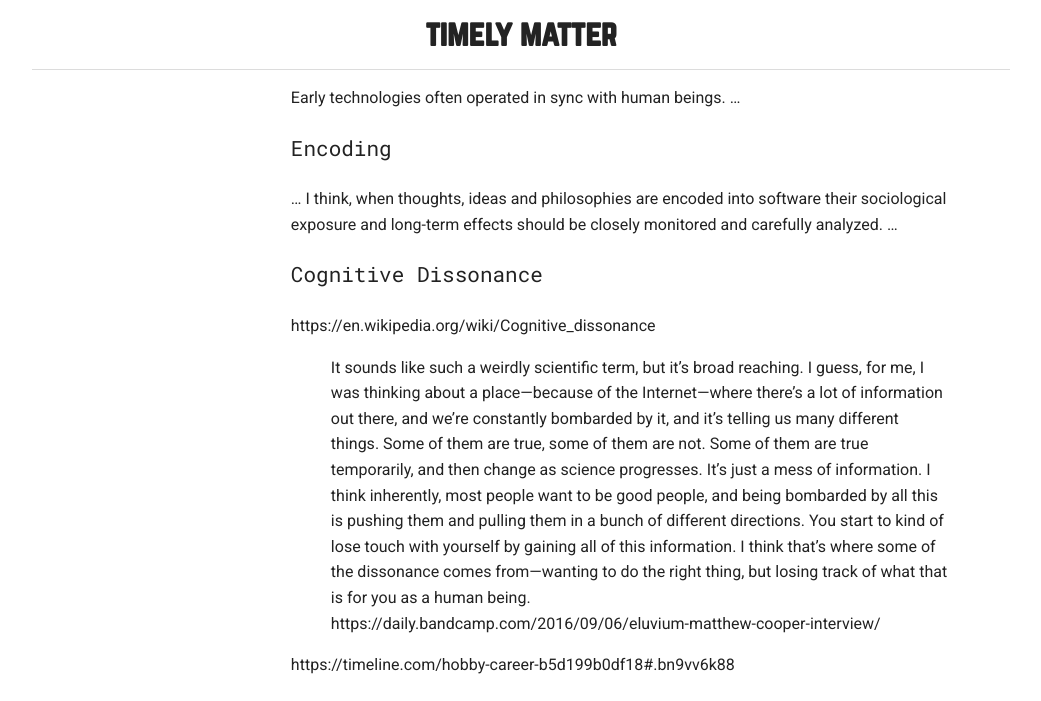
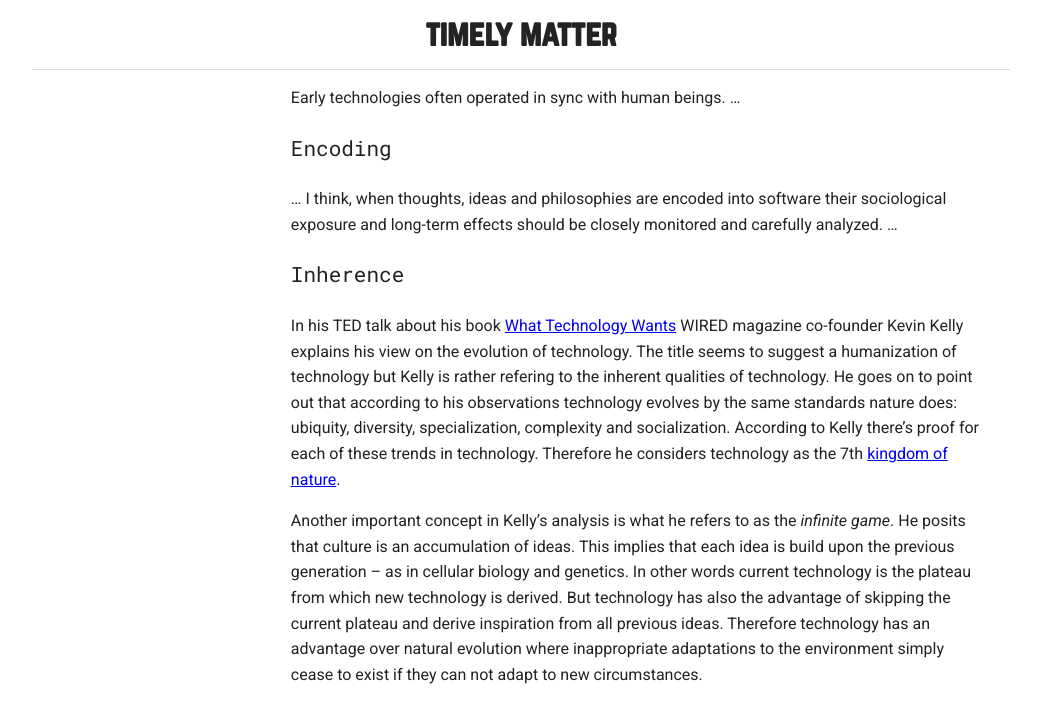
Before and after one commit to davidbeermann/timely-matter, a Jekyll site: the page built from motivation/index.md, in a window 1280 px wide and 1400 px high, scrolled down 4883 px. Shown: the top 701 px of the window, without its empty margins (119-1160 px from the left). Built offline with Jekyll 4.4.1, drawn with Linux system fonts in a browser that asks for light colours; some of the changed text lies outside the part shown; grey boxes are pictures that could not be loaded.

Commit message:
added paragraphs on inherence

```diff
--- a/motivation/index.md
+++ b/motivation/index.md
@@ -67,14 +67,15 @@ Early technologies often operated in sync with human beings. ...
 
 ... I think, when thoughts, ideas and philosophies are encoded into software their sociological exposure and long-term effects should be closely monitored and carefully analyzed. ...
 
-### Cognitive Dissonance
+### Inherence
 
-https://en.wikipedia.org/wiki/Cognitive_dissonance
+In his TED talk about his book [What Technology Wants](http://kk.org/books/what-technology-wants/) WIRED magazine co-founder Kevin Kelly explains his view on the evolution of technology. The title seems to suggest a humanization of technology but Kelly is rather refering to the inherent qualities of technology. He goes on to point out that according to his observations technology evolves by the same standards nature does: ubiquity, diversity, specialization, complexity and socialization. According to Kelly there's proof for each of these trends in technology. Therefore he considers technology as the 7th [kingdom of nature](https://en.wikipedia.org/wiki/Kingdom_(biology)).
 
-> It sounds like such a weirdly scientific term, but it’s broad reaching. I guess, for me, I was thinking about a place—because of the Internet—where there’s a lot of information out there, and we’re constantly bombarded by it, and it’s telling us many different things. Some of them are true, some of them are not. Some of them are true temporarily, and then change as science progresses. It’s just a mess of information. I think inherently, most people want to be good people, and being bombarded by all this is pushing them and pulling them in a bunch of different directions. You start to kind of lose touch with yourself by gaining all of this information. I think that’s where some of the dissonance comes from—wanting to do the right thing, but losing track of what that is for you as a human being.
-https://daily.bandcamp.com/2016/09/06/eluvium-matthew-cooper-interview/
+Another important concept in Kelly's analysis is what he refers to as the *infinite game*. He posits that culture is an accumulation of ideas. This implies that each idea is build upon the previous generation – as in cellular biology and genetics. In other words current technology is the plateau from which new technology is derived. But technology has also the advantage of skipping the current plateau and derive inspiration from all previous ideas. Therefore technology has an advantage over natural evolution where inappropriate adaptations to the environment simply cease to exist if they can not adapt to new circumstances.
 
-https://timeline.com/hobby-career-b5d199b0df18#.bn9vv6k88
+<iframe width="560" height="315" src="https://www.youtube.com/embed/ap-ZC21bk18" frameborder="0" allowfullscreen></iframe>
+
+From the standpoint that technology is modeled after natural observations and evolves by the same standards the hypothesis of the [technological singularity](https://en.wikipedia.org/wiki/Technological_singularity) becomes feasable. The singularity encapsulates the idea that technology will be able to reproduce and improve itself which eventually will result in a powerful superintelligence that far surpasses human intelligence. The author, scientist and self-proclaimed futurist Ray Kurzweil is a proponent of this theory. He argues that we are already working on the technology and predicts that the singularity will become reality by 2045.
 
 ## Projected outcome
 
```
